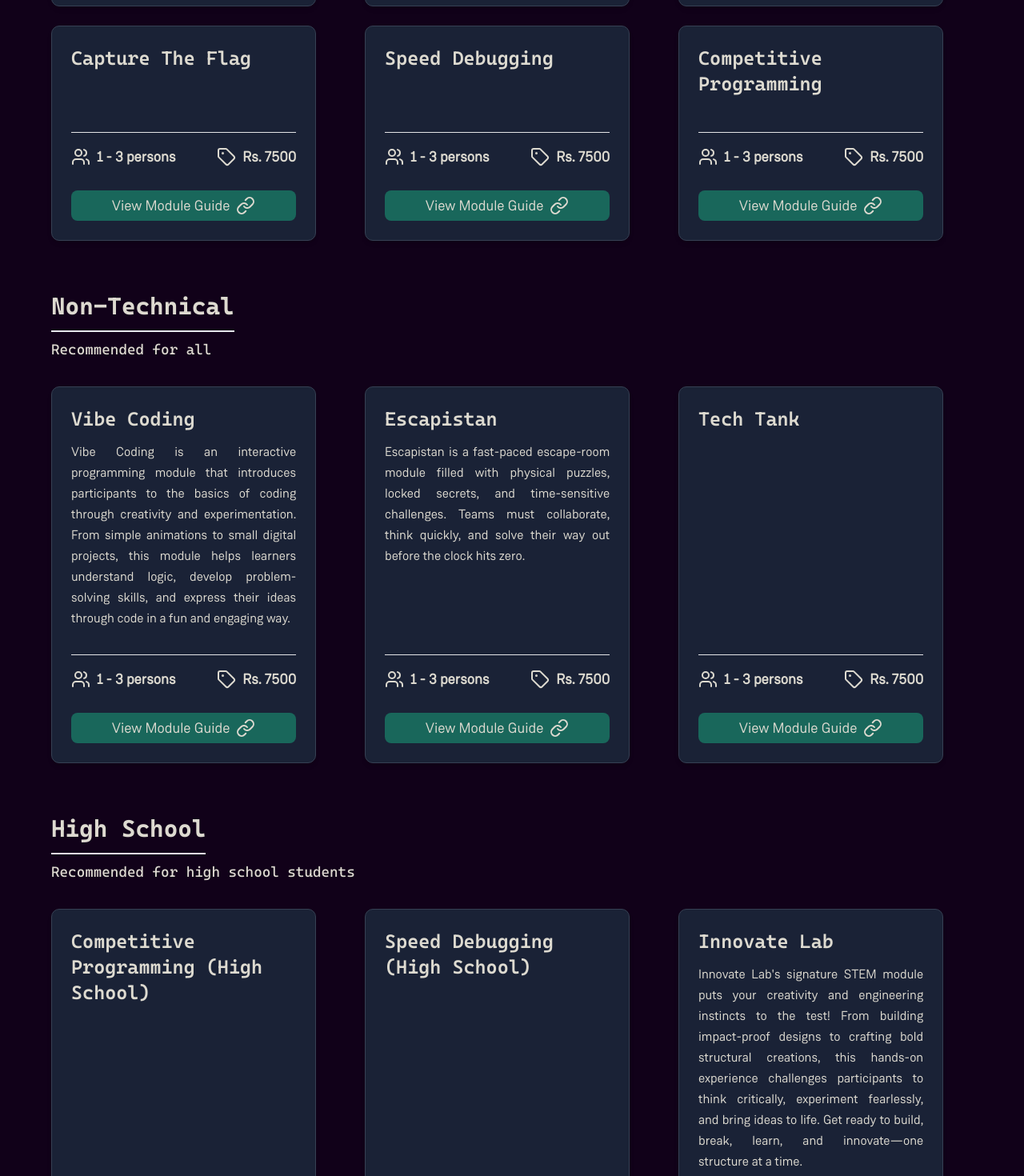
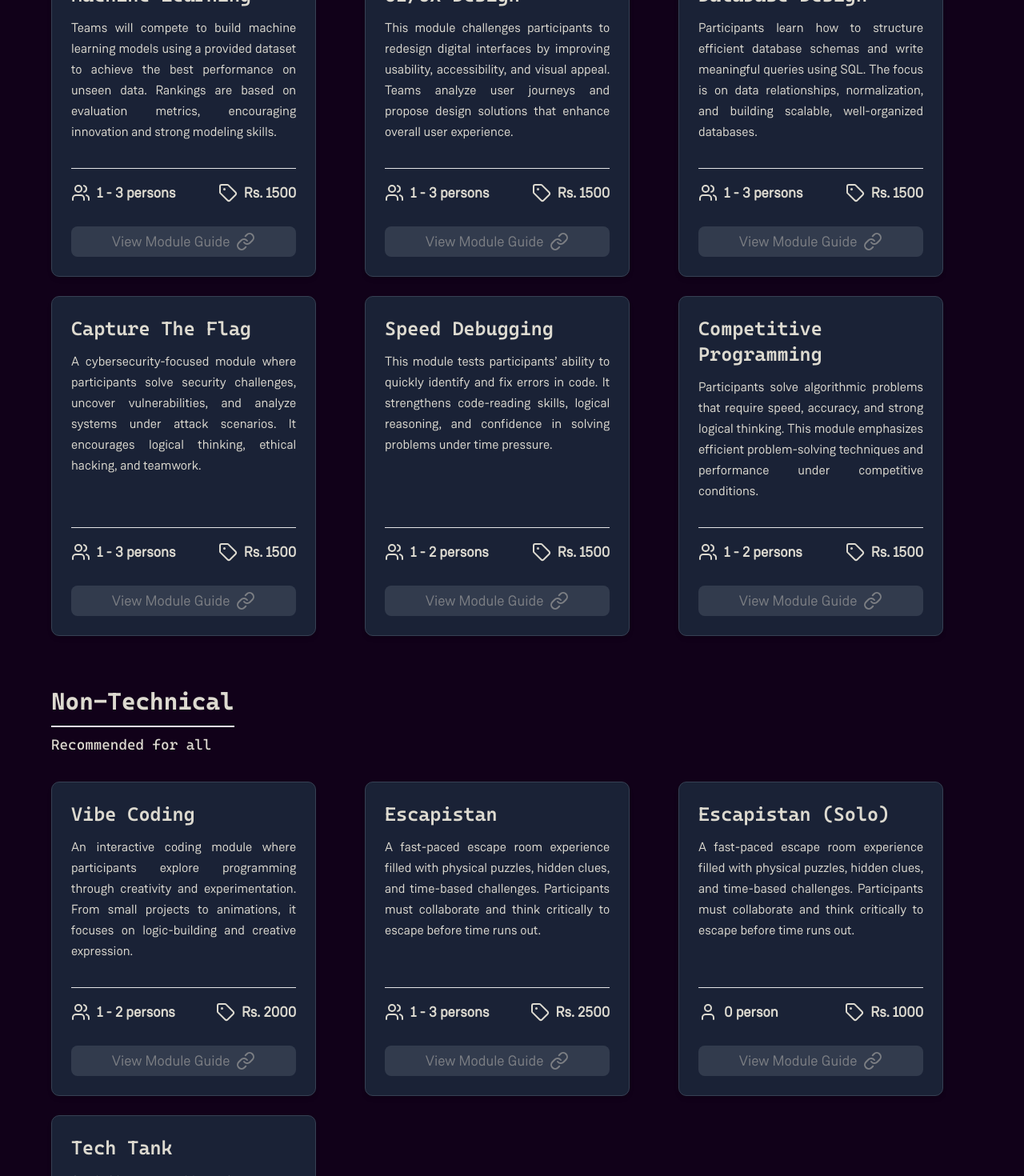
Before and after one commit to css-iba/css-website, a Next.js app: page /ProBattle in a window 1280 px wide. Shown: the part 2320-3790 px from the top of the page at 80% size. Built offline with nearby package versions, Linux system fonts and the light colour scheme.

Commit message:
Refactor constants and update module data
Refactored the constants file by reorganizing the interfaces and updating the data for sponsors, contacts, and modules. Adjusted descriptions and prices for various modules to reflect new information.

```diff
--- a/app/ProBattle/constants.ts
+++ b/app/ProBattle/constants.ts
@@ -126,204 +126,214 @@ const modulesData: ModuleCardProps[] = [
   {
     name: 'Web Development',
     description:
-      '',
+      'Participants will design and build a responsive full-stack web application focusing on clean UI, smooth functionality, and efficient code structure. This module emphasizes creativity, usability, and technical execution through hands-on development.',
     minParticipants: 1,
     maxParticipants: 3,
-    price: 1800,
-    guideLink: 'https://example.com/guides/web-dev',
+    price: 1500,
+    guideLink: '',
     category: 'Technical'
   },
   {
     name: 'Business Intelligence',
     description:
-      '',
+      'This module focuses on transforming raw data into meaningful insights using data visualization and analytical tools. Participants will explore decision-making techniques and learn how data-driven strategies support business growth.',
     minParticipants: 1,
     maxParticipants: 3,
-    price: 1800,
-    guideLink: 'https://example.com/guides/data-structures',
+    price: 1500,
+    guideLink: '',
     category: 'Technical'
   },
   {
     name: 'Natural Language Processing',
     description:
-      '',
+      'Participants will work on building systems that understand and generate human language by combining information retrieval with language models. The module highlights context-aware responses and practical NLP applications.',
     minParticipants: 1,
     maxParticipants: 3,
-    price: 6000,
-    guideLink: 'https://example.com/guides/mobile-dev',
+    price: 1500,
+    guideLink: '',
     category: 'Technical'
   },
   {
     name: 'Machine Learning',
     description:
-      '',
+      'Teams will compete to build machine learning models using a provided dataset to achieve the best performance on unseen data. Rankings are based on evaluation metrics, encouraging innovation and strong modeling skills.',
     minParticipants: 1,
     maxParticipants: 3,
-    price: 7500,
-    guideLink: 'https://example.com/guides/ml',
+    price: 1500,
+    guideLink: '',
     category: 'Technical'
   },
   {
     name: 'UI/UX Design',
     description:
-      '',
+      'This module challenges participants to redesign digital interfaces by improving usability, accessibility, and visual appeal. Teams analyze user journeys and propose design solutions that enhance overall user experience.',
     minParticipants: 1,
     maxParticipants: 3,
-    price: 7500,
-    guideLink: 'https://example.com/guides/ml',
+    price: 1500,
+    guideLink: '',
     category: 'Technical'
   },
   {
     name: 'Database Design',
     description:
-      '',
+      'Participants learn how to structure efficient database schemas and write meaningful queries using SQL. The focus is on data relationships, normalization, and building scalable, well-organized databases.',
     minParticipants: 1,
     maxParticipants: 3,
-    price: 7500,
-    guideLink: 'https://example.com/guides/ml',
+    price: 1500,
+    guideLink: '',
     category: 'Technical'
   },
   {
     name: 'Capture The Flag',
     description:
-      '',
+      'A cybersecurity-focused module where participants solve security challenges, uncover vulnerabilities, and analyze systems under attack scenarios. It encourages logical thinking, ethical hacking, and teamwork.',
     minParticipants: 1,
     maxParticipants: 3,
-    price: 7500,
-    guideLink: 'https://example.com/guides/ml',
+    price: 1500,
+    guideLink: '',
     category: 'Technical'
   },
   {
     name: 'Speed Debugging',
     description:
-      '',
+      'This module tests participants’ ability to quickly identify and fix errors in code. It strengthens code-reading skills, logical reasoning, and confidence in solving problems under time pressure.',
     minParticipants: 1,
-    maxParticipants: 3,
-    price: 7500,
-    guideLink: 'https://example.com/guides/ml',
+    maxParticipants: 2,
+    price: 1500,
+    guideLink: '',
     category: 'Technical'
   },
   {
     name: 'Competitive Programming',
     description:
-      '',
+      'Participants solve algorithmic problems that require speed, accuracy, and strong logical thinking. This module emphasizes efficient problem-solving techniques and performance under competitive conditions.',
     minParticipants: 1,
-    maxParticipants: 3,
-    price: 7500,
-    guideLink: 'https://example.com/guides/ml',
+    maxParticipants: 2,
+    price: 1500,
+    guideLink: '',
     category: 'Technical'
   },
   {
     name: 'Maze Following Robot',
     description:
-      '',
+      'Participants design and program robots capable of autonomously navigating through a maze. The module focuses on sensors, control logic, and decision-making for real-world navigation challenges.',
     minParticipants: 1,
     maxParticipants: 3,
-    price: 7500,
-    guideLink: 'https://example.com/guides/ml',
+    price: 2500,
+    guideLink: '',
     category: 'Robotics'
   },
   {
     name: 'Robot War Light Weight',
     description:
-      '',
+      'Teams build and control combat robots designed to push opponents out of the arena. Strategy, mechanical strength, and precise control determine success in this intense robotics competition.',
     minParticipants: 1,
     maxParticipants: 3,
-    price: 7500,
-    guideLink: 'https://example.com/guides/ml',
+    price: 2500,
+    guideLink: '',
     category: 'Robotics'
   },
   {
     name: 'Robot Soccer',
     description:
-      '',
+      'This module combines robotics and strategy as teams build robots to compete in soccer matches. Participants focus on coordination, control systems, and teamwork-driven gameplay.',
     minParticipants: 1,
     maxParticipants: 3,
-    price: 7500,
-    guideLink: 'https://example.com/guides/ml',
+    price: 2500,
+    guideLink: '',
     category: 'Robotics'
   },
   {
     name: 'Line Following Robot',
     description:
-      '',
+      'Participants create robots that follow a predefined path using sensors and control algorithms. Precision, speed, and accuracy play a critical role in successfully completing the track.',
     minParticipants: 1,
     maxParticipants: 3,
-    price: 7500,
-    guideLink: 'https://example.com/guides/ml',
+    price: 2500,
+    guideLink: '',
     category: 'Robotics'
   },
   {
     name: 'Vibe Coding',
     description:
-      'Vibe Coding is an interactive programming module that introduces participants to the basics of coding through creativity and experimentation. From simple animations to small digital projects, this module helps learners understand logic, develop problem-solving skills, and express their ideas through code in a fun and engaging way.',
+      'An interactive coding module where participants explore programming through creativity and experimentation. From small projects to animations, it focuses on logic-building and creative expression.',
     minParticipants: 1,
-    maxParticipants: 3,
-    price: 7500,
-    guideLink: 'https://example.com/guides/ml',
+    maxParticipants: 2,
+    price: 2000,
+    guideLink: '',
     category: 'Non-Technical'
   },
   {
     name: 'Escapistan',
     description:
-      'Escapistan is a fast-paced escape-room module filled with physical puzzles, locked secrets, and time-sensitive challenges. Teams must collaborate, think quickly, and solve their way out before the clock hits zero.',
+      'A fast-paced escape room experience filled with physical puzzles, hidden clues, and time-based challenges. Participants must collaborate and think critically to escape before time runs out.',
     minParticipants: 1,
     maxParticipants: 3,
-    price: 7500,
-    guideLink: 'https://example.com/guides/ml',
+    price: 2500,
+    guideLink: '',
+    category: 'Non-Technical'
+  },
+  {
+    name: 'Escapistan (Solo)',
+    description:
+      'A fast-paced escape room experience filled with physical puzzles, hidden clues, and time-based challenges. Participants must collaborate and think critically to escape before time runs out.',
+    minParticipants: 0,
+    maxParticipants: 1,
+    price: 1000,
+    guideLink: '',
     category: 'Non-Technical'
   },
   {
     name: 'Tech Tank',
     description:
-      '',
+      'A pitching competition where teams present innovative tech ideas to a panel of judges. Projects are evaluated based on creativity, feasibility, impact, and presentation quality.',
     minParticipants: 1,
-    maxParticipants: 3,
-    price: 7500,
-    guideLink: 'https://example.com/guides/ml',
+    maxParticipants: 4,
+    price: 2500,
+    guideLink: '',
     category: 'Non-Technical'
   },
   {
     name: 'Competitive Programming (High School)',
     description:
-      '',
+      'A beginner-friendly competitive programming module designed for high school students. It focuses on logical thinking, problem-solving techniques, and improving coding confidence.',
     minParticipants: 1,
     maxParticipants: 3,
-    price: 7500,
-    guideLink: 'https://example.com/guides/ml',
+    price: 2500,
+    guideLink: '',
     category: 'High School'
   },
   {
     name: 'Speed Debugging (High School)',
     description:
-      '',
+      'This module introduces high school students to debugging by identifying and fixing simple coding errors. It strengthens understanding of code flow and logical reasoning.',
     minParticipants: 1,
     maxParticipants: 3,
-    price: 7500,
-    guideLink: 'https://example.com/guides/ml',
+    price: 2500,
+    guideLink: '',
     category: 'High School'
   },
   {
     name: 'Innovate Lab',
     description:
-      'Innovate Lab\'s signature STEM module puts your creativity and engineering instincts to the test! From building impact-proof designs to crafting bold structural creations, this hands-on experience challenges participants to think critically, experiment fearlessly, and bring ideas to life. Get ready to build, break, learn, and innovate—one structure at a time.',
+      'A hands-on STEM experience where participants build and test creative structures and designs. The module encourages experimentation, teamwork, and innovative problem-solving.',
     minParticipants: 1,
     maxParticipants: 3,
-    price: 7500,
-    guideLink: 'https://example.com/guides/ml',
+    price: 2500,
+    guideLink: '',
     category: 'High School'
   },
   {
     name: 'Cipher',
     description:
-      'Cipher is a conspiracy-driven investigation module where participants dig into suspicious clues, unravel hidden motives, and piece together complex theories. It\'s all about sharp observation, critical thinking, and exposing the truth behind the mystery.',
+      'A mystery-based investigation module where participants analyze clues, uncover hidden patterns, and solve interconnected challenges using critical thinking and observation skills.',
     minParticipants: 1,
     maxParticipants: 3,
-    price: 7500,
-    guideLink: 'https://example.com/guides/ml',
+    price: 2500,
+    guideLink: '',
     category: 'High School'
-  },
-
+  }
 ];
 
+
 export { sponsors, contacts, modulesData };
```
